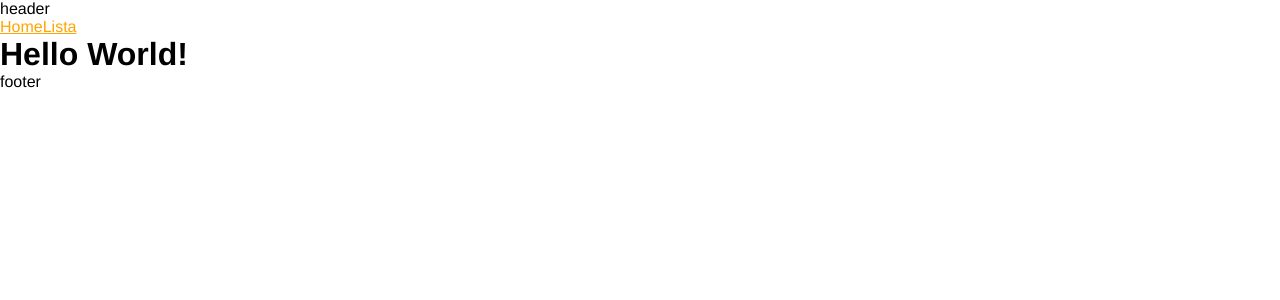
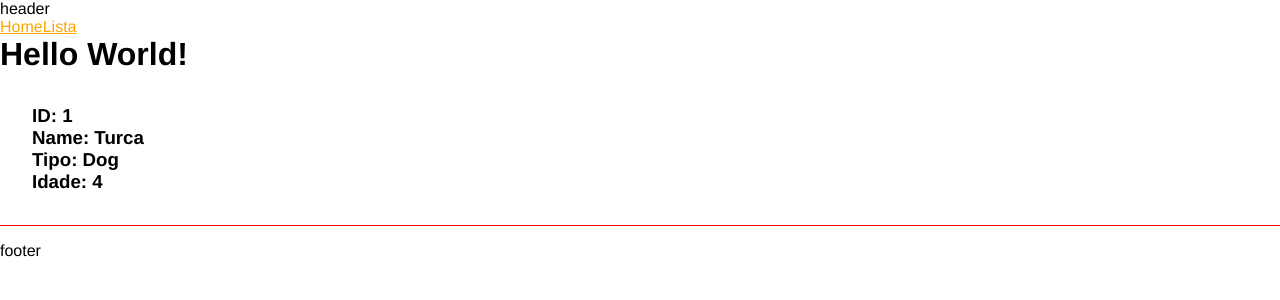
Before and after one commit to pedromlsr/angular-hdc, an Angular app in the folder moments-app/: page /list/1 in a window 1280 px wide. Before the commit this address led to /. Shown: the top 300 px of the page. Built offline with nearby package versions, Linux system fonts and the light colour scheme; data requests are answered from the project's data file.

Commit message:
dynamic routes - selecionando dado individual

```diff
--- a/moments-app/src/app/Animal.ts
+++ b/moments-app/src/app/Animal.ts
@@ -1,4 +1,5 @@
 export interface Animal {
+    id: number
     name: string
     type: string
     age: number
--- a/moments-app/src/app/app-routing.module.ts
+++ b/moments-app/src/app/app-routing.module.ts
@@ -1,11 +1,13 @@
 import { NgModule } from '@angular/core';
 import { RouterModule, Routes } from '@angular/router';
 import { FirstComponentComponent } from './components/first-component/first-component.component';
+import { ItemDetailComponent } from './components/item-detail/item-detail.component';
 import { ListRenderComponent } from './components/list-render/list-render.component';
 
 const routes: Routes = [
     { path: '', component: FirstComponentComponent },
-    { path: 'list', component: ListRenderComponent }
+    { path: 'list', component: ListRenderComponent },
+    { path: 'list/:id', component: ItemDetailComponent }
 ]
 
 @NgModule({
--- a/moments-app/src/app/app.module.ts
+++ b/moments-app/src/app/app.module.ts
@@ -15,6 +15,7 @@
 import { ListRenderComponent } from './components/list-render/list-render.component';
 import { PipesComponent } from './components/pipes/pipes.component';
 import { TwoWayBindingComponent } from './components/two-way-binding/two-way-binding.component';
+import { ItemDetailComponent } from './components/item-detail/item-detail.component';
 
 @NgModule({
     declarations: [
@@ -28,7 +29,8 @@
         ChangeNumberComponent,
         ListRenderComponent,
         PipesComponent,
-        TwoWayBindingComponent
+        TwoWayBindingComponent,
+        ItemDetailComponent
     ],
     imports: [
         BrowserModule,
--- /dev/null
+++ b/moments-app/src/app/components/item-detail/item-detail.component.html
@@ -0,0 +1,6 @@
+<div *ngIf="animal" class="class">
+    <h3>ID: {{ animal.id }}</h3>
+    <h3>Name: {{ animal.name }}</h3>
+    <h3>Tipo: {{ animal.type }}</h3>
+    <h3>Idade: {{ animal.age }}</h3>
+</div>
--- /dev/null
+++ b/moments-app/src/app/components/item-detail/item-detail.component.ts
@@ -0,0 +1,26 @@
+import { Component, OnInit } from '@angular/core';
+import { Animal } from 'src/app/Animal';
+import { ActivatedRoute } from '@angular/router';
+import { ListService } from 'src/app/services/list.service';
+
+@Component({
+    selector: 'app-item-detail',
+    templateUrl: './item-detail.component.html',
+    styleUrls: ['./item-detail.component.css']
+})
+export class ItemDetailComponent implements OnInit {
+    animal?: Animal
+
+    constructor(private listService: ListService, private route: ActivatedRoute) {
+        this.getAnimal()
+    }
+
+    ngOnInit(): void {
+    }
+
+    getAnimal() {
+        const id = Number(this.route.snapshot.paramMap.get('id'))
+
+        this.listService.getItem(id).subscribe((animal) => (this.animal = animal))
+    }
+}
--- a/moments-app/src/app/components/list-render/list-render.component.html
+++ b/moments-app/src/app/components/list-render/list-render.component.html
@@ -4,7 +4,7 @@
     </h2>
     <ul>
         <li *ngFor="let animal of animals">
-            Nome: {{ animal.name }} - Tipo: {{ animal.type }}
+            Nome: <a routerLink="/list/{{ animal.id }}">{{ animal.name }}</a> - Tipo: {{ animal.type }}
             <button (click)="showAge(animal)">
                 Show age
             </button>
--- a/moments-app/src/app/components/list-render/list-render.component.ts
+++ b/moments-app/src/app/components/list-render/list-render.component.ts
@@ -9,12 +9,6 @@
 })
 export class ListRenderComponent implements OnInit {
     animals: Animal[] = []
-
-    animal: Animal = {
-        name: 'Lisboa',
-        type: 'Cat',
-        age: 3
-    }
 
     animalDetails = ''
 
--- a/moments-app/src/app/services/list.service.ts
+++ b/moments-app/src/app/services/list.service.ts
@@ -18,4 +18,8 @@
     getAll(): Observable<Animal[]> {
         return this.http.get<Animal[]>(this.apiUrl)
     }
+
+    getItem(id: number): Observable<Animal> {
+        return this.http.get<Animal>(`${this.apiUrl}/${id}`)
+    }
 }
```
Also changed, not shown: moments-app/src/app/components/item-detail/item-detail.component.css (added), 1 other file (tests, documents, lock files or other folders).
